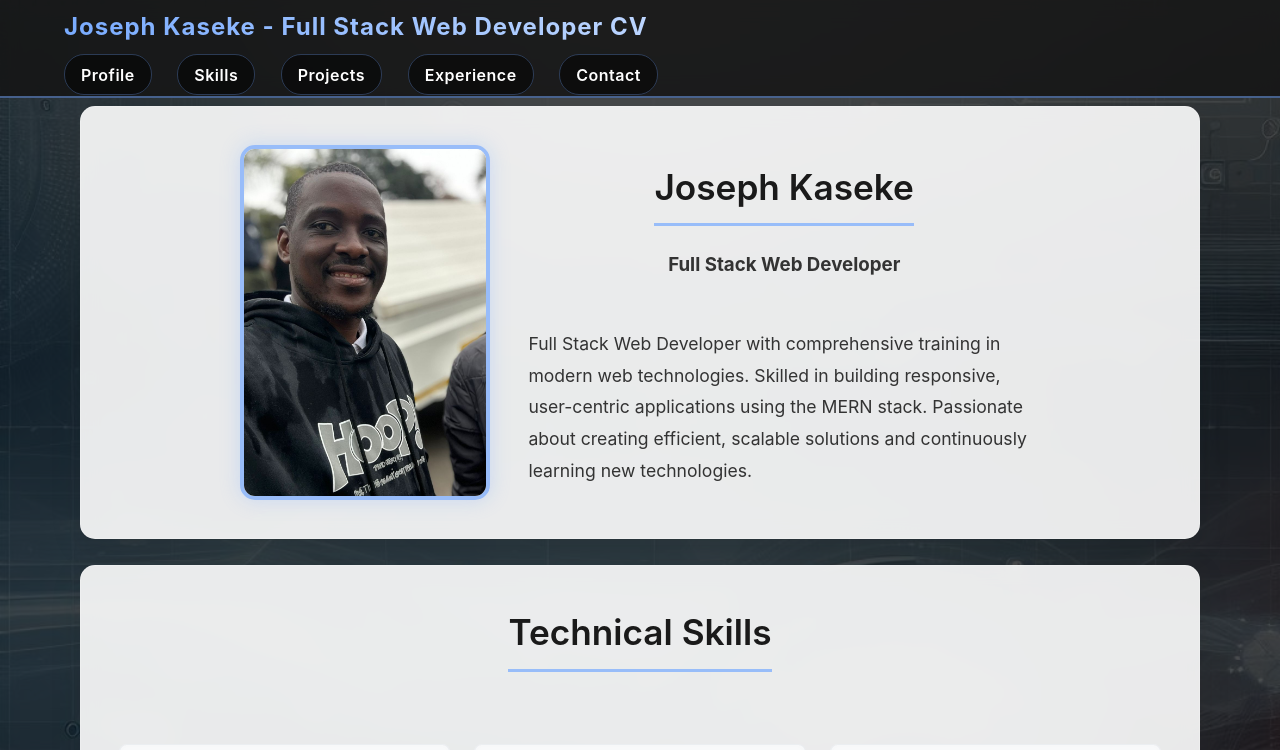
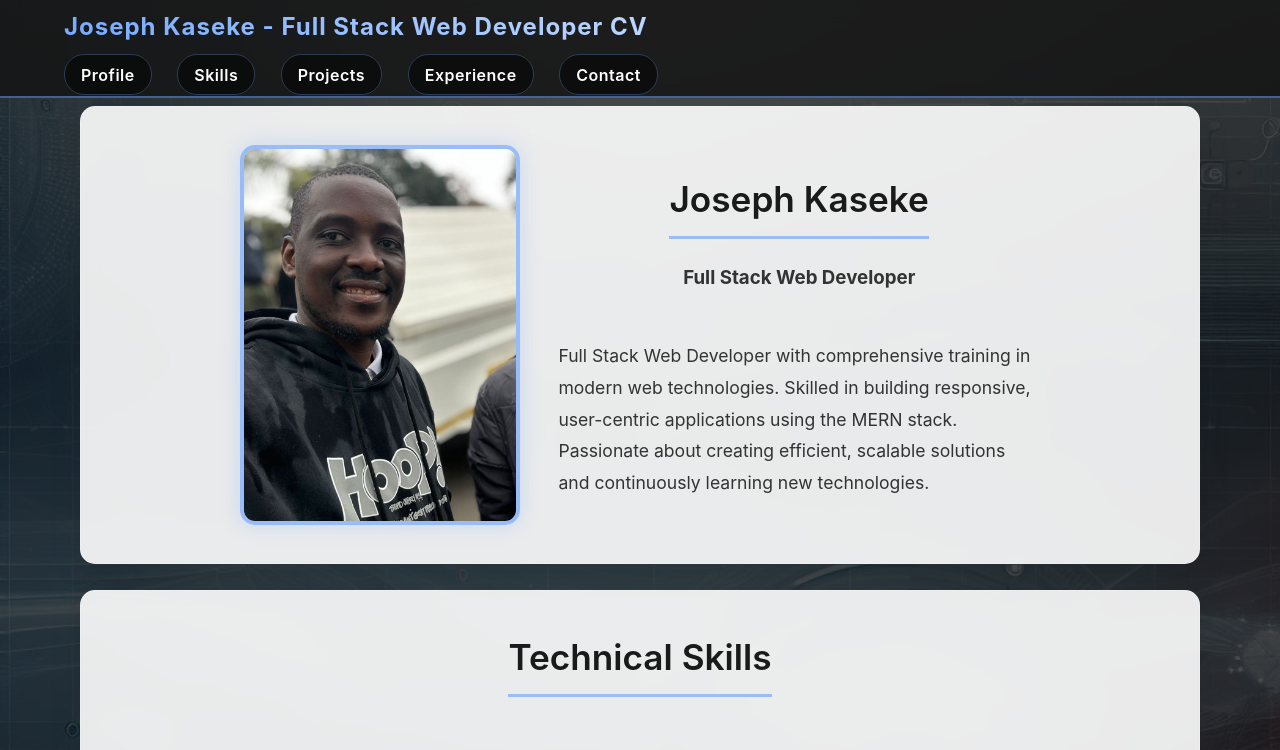
Before and after one commit to Jkaseke1/joseph-cv, a React (Create React App) app: page / in a window 1280 px wide. Shown: the top 750 px of the page. Built offline with nearby package versions, Linux system fonts and the light colour scheme.

Commit message:
Enhanced profile image display and responsive design

```diff
--- a/src/App.css
+++ b/src/App.css
@@ -148,8 +148,8 @@ section:hover {
 }
 
 .profile-image-container {
-  width: 250px;
-  height: 355px;
+  width: 280px;
+  height: 380px;
   overflow: hidden;
   border-radius: 15px;
   margin: 0 auto;
@@ -163,11 +163,11 @@ section:hover {
 .profile-image {
   width: 100%;
   height: 100%;
-  object-fit: contain;
-  object-position: center;
+  object-fit: cover;
+  object-position: top;
   transition: transform 0.3s ease;
-  background-color: rgba(255, 255, 255, 0.9);
 }
+
 
 .profile-content {
   flex: 1 1 300px;
```
